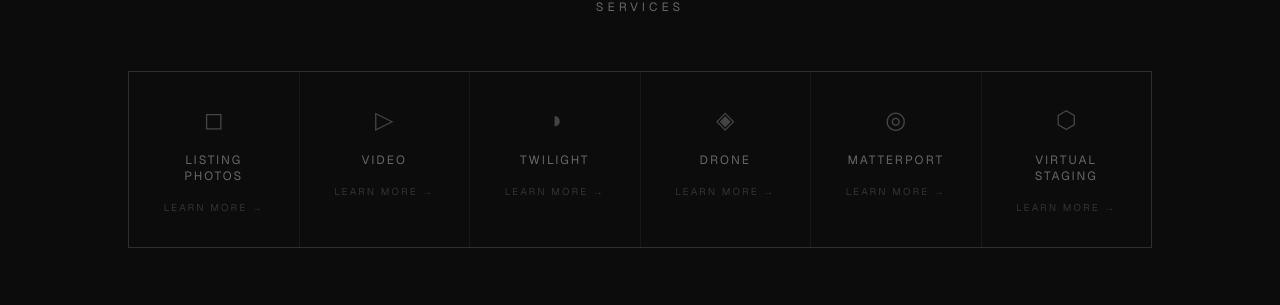
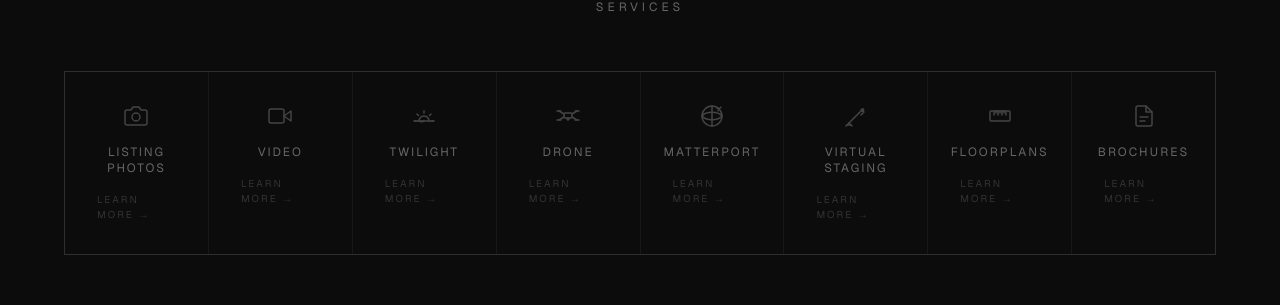
Before and after one commit to luckimages/luckimages-portal, a Next.js app: page / in a window 1280 px wide. Shown: the part 881-1186 px from the top of the page. Built offline with nearby package versions, Linux system fonts and the light colour scheme.

Commit message:
Update service icons to SVG, add Floorplans and Brochures

```diff
--- a/src/app/page.tsx
+++ b/src/app/page.tsx
@@ -1,15 +1,7 @@
 import Link from "next/link";
 import HeroParallax from "@/components/HeroParallax";
 import HomeNav from "@/components/HomeNav";
-
-const SERVICES = [
-  { name: "Listing Photos", icon: "◻", slug: "listing-photos" },
-  { name: "Video", icon: "▷", slug: "video" },
-  { name: "Twilight", icon: "◑", slug: "twilight" },
-  { name: "Drone", icon: "◈", slug: "drone" },
-  { name: "Matterport", icon: "◎", slug: "matterport" },
-  { name: "Virtual Staging", icon: "⬡", slug: "virtual-staging" },
-];
+import { SERVICES } from "@/lib/services";
 
 export default function Home() {
   return (
@@ -18,7 +10,7 @@ export default function Home() {
       {/* NAV */}
       <HomeNav />
 
-      {/* HERO — video background */}
+      {/* HERO */}
       <section className="relative flex flex-col items-center justify-center text-center px-6 py-40 min-h-screen overflow-hidden">
 
         <HeroParallax />
@@ -51,7 +43,7 @@ export default function Home() {
       {/* SERVICES */}
       <section id="services" className="px-8 py-20">
         <p className="text-xs tracking-[4px] uppercase text-[#666] text-center mb-14">Services</p>
-        <div className="grid grid-cols-2 md:grid-cols-3 lg:grid-cols-6 gap-px bg-white/5 border border-white/10 max-w-5xl mx-auto overflow-hidden">
+        <div className="grid grid-cols-2 md:grid-cols-4 lg:grid-cols-8 gap-px bg-white/5 border border-white/10 max-w-6xl mx-auto overflow-hidden">
           {SERVICES.map((s) => (
             <Link
               key={s.slug}
@@ -60,7 +52,7 @@ export default function Home() {
               rel="noopener noreferrer"
               className="bg-[#0c0c0c] p-8 flex flex-col items-center gap-4 hover:bg-[#181818] transition-colors group"
             >
-              <span className="text-2xl text-[#444] group-hover:text-white transition-colors">{s.icon}</span>
+              <span className="text-[#444] group-hover:text-white transition-colors">{s.icon}</span>
               <span className="text-xs tracking-[2px] uppercase text-[#666] group-hover:text-white transition-colors text-center">{s.name}</span>
               <span className="text-[10px] tracking-[2px] uppercase text-[#333] group-hover:text-[#666] transition-colors">Learn More →</span>
             </Link>
--- /dev/null
+++ b/src/app/services/brochures/page.tsx
@@ -0,0 +1,27 @@
+import Link from "next/link";
+
+export default function BrochuresPage() {
+  return (
+    <main className="min-h-screen bg-[#0c0c0c] text-white flex flex-col">
+      <nav className="flex items-center justify-between px-8 py-6 border-b border-white/10">
+        <Link href="/" className="text-xl font-black tracking-tight uppercase hover:opacity-70 transition-opacity">Luck Images</Link>
+        <Link href="/login" className="text-xs tracking-[3px] uppercase border border-white/25 px-5 py-2.5 hover:border-white hover:bg-white/5 transition-all">Login</Link>
+      </nav>
+
+      <div className="flex-1 flex flex-col items-center justify-center text-center px-6 py-32">
+        <p className="text-xs tracking-[4px] uppercase text-[#666] mb-4">Services</p>
+        <h1 className="text-[clamp(40px,6vw,80px)] font-black tracking-tight leading-none uppercase mb-8">Brochures</h1>
+        <p className="text-[#666] text-lg max-w-lg mb-12 leading-relaxed">Print-ready and digital property brochures that make a lasting impression at open houses and showings.</p>
+        <div className="flex gap-4">
+          <Link href="/login" className="text-xs tracking-[3px] uppercase bg-white text-black px-8 py-4 font-semibold hover:bg-white/90 transition-colors">Book Now</Link>
+          <Link href="/" className="text-xs tracking-[3px] uppercase border border-white/25 px-8 py-4 hover:border-white hover:bg-white/5 transition-all">← All Services</Link>
+        </div>
+      </div>
+
+      <footer className="border-t border-white/10 px-8 py-8 flex items-center justify-between">
+        <span className="text-xs tracking-[3px] uppercase text-[#444]">© 2026 Luck Images</span>
+        <a href="mailto:ryan@luckimages.com" className="text-xs tracking-[2px] uppercase text-[#444] hover:text-white transition-colors">ryan@luckimages.com</a>
+      </footer>
+    </main>
+  );
+}
--- /dev/null
+++ b/src/app/services/floorplans/page.tsx
@@ -0,0 +1,27 @@
+import Link from "next/link";
+
+export default function FloorplansPage() {
+  return (
+    <main className="min-h-screen bg-[#0c0c0c] text-white flex flex-col">
+      <nav className="flex items-center justify-between px-8 py-6 border-b border-white/10">
+        <Link href="/" className="text-xl font-black tracking-tight uppercase hover:opacity-70 transition-opacity">Luck Images</Link>
+        <Link href="/login" className="text-xs tracking-[3px] uppercase border border-white/25 px-5 py-2.5 hover:border-white hover:bg-white/5 transition-all">Login</Link>
+      </nav>
+
+      <div className="flex-1 flex flex-col items-center justify-center text-center px-6 py-32">
+        <p className="text-xs tracking-[4px] uppercase text-[#666] mb-4">Services</p>
+        <h1 className="text-[clamp(40px,6vw,80px)] font-black tracking-tight leading-none uppercase mb-8">Floorplans</h1>
+        <p className="text-[#666] text-lg max-w-lg mb-12 leading-relaxed">Accurate, clean floorplan diagrams that give buyers a clear picture of every space. Delivered fast alongside your listing photos.</p>
+        <div className="flex gap-4">
+          <Link href="/login" className="text-xs tracking-[3px] uppercase bg-white text-black px-8 py-4 font-semibold hover:bg-white/90 transition-colors">Book Now</Link>
+          <Link href="/" className="text-xs tracking-[3px] uppercase border border-white/25 px-8 py-4 hover:border-white hover:bg-white/5 transition-all">← All Services</Link>
+        </div>
+      </div>
+
+      <footer className="border-t border-white/10 px-8 py-8 flex items-center justify-between">
+        <span className="text-xs tracking-[3px] uppercase text-[#444]">© 2026 Luck Images</span>
+        <a href="mailto:ryan@luckimages.com" className="text-xs tracking-[2px] uppercase text-[#444] hover:text-white transition-colors">ryan@luckimages.com</a>
+      </footer>
+    </main>
+  );
+}
--- a/src/components/HomeNav.tsx
+++ b/src/components/HomeNav.tsx
@@ -2,15 +2,7 @@
 
 import Link from "next/link";
 import { useState } from "react";
-
-const SERVICES = [
-  { name: "Listing Photos", icon: "◻", slug: "listing-photos" },
-  { name: "Video", icon: "▷", slug: "video" },
-  { name: "Twilight", icon: "◑", slug: "twilight" },
-  { name: "Drone", icon: "◈", slug: "drone" },
-  { name: "Matterport", icon: "◎", slug: "matterport" },
-  { name: "Virtual Staging", icon: "⬡", slug: "virtual-staging" },
-];
+import { SERVICES } from "@/lib/services";
 
 const linkCls = "text-xs tracking-[3px] uppercase text-white/60 hover:text-white transition-colors";
 
--- /dev/null
+++ b/src/lib/services.tsx
@@ -0,0 +1,123 @@
+export const SERVICES = [
+  {
+    name: "Listing Photos",
+    slug: "listing-photos",
+    icon: (
+      <svg viewBox="0 0 24 24" fill="none" stroke="currentColor" strokeWidth={1.5} strokeLinecap="round" strokeLinejoin="round" className="w-6 h-6">
+        <path d="M23 19a2 2 0 0 1-2 2H3a2 2 0 0 1-2-2V8a2 2 0 0 1 2-2h4l2-3h6l2 3h4a2 2 0 0 1 2 2z" />
+        <circle cx="12" cy="13" r="4" />
+      </svg>
+    ),
+  },
+  {
+    name: "Video",
+    slug: "video",
+    icon: (
+      <svg viewBox="0 0 24 24" fill="none" stroke="currentColor" strokeWidth={1.5} strokeLinecap="round" strokeLinejoin="round" className="w-6 h-6">
+        <polygon points="23 7 16 12 23 17 23 7" />
+        <rect x="1" y="5" width="15" height="14" rx="2" ry="2" />
+      </svg>
+    ),
+  },
+  {
+    name: "Twilight",
+    slug: "twilight",
+    icon: (
+      <svg viewBox="0 0 24 24" fill="none" stroke="currentColor" strokeWidth={1.5} strokeLinecap="round" strokeLinejoin="round" className="w-6 h-6">
+        {/* horizon line */}
+        <line x1="2" y1="17" x2="22" y2="17" />
+        {/* half sun above horizon */}
+        <path d="M12 17 A5 5 0 0 1 7 17 A5 5 0 0 1 17 17" />
+        {/* rays */}
+        <line x1="12" y1="9" x2="12" y2="7" />
+        <line x1="6.5" y1="11.5" x2="5" y2="10" />
+        <line x1="17.5" y1="11.5" x2="19" y2="10" />
+        <line x1="4.5" y1="17" x2="2.5" y2="17" />
+        <line x1="19.5" y1="17" x2="21.5" y2="17" />
+      </svg>
+    ),
+  },
+  {
+    name: "Drone",
+    slug: "drone",
+    icon: (
+      <svg viewBox="0 0 24 24" fill="none" stroke="currentColor" strokeWidth={1.5} strokeLinecap="round" strokeLinejoin="round" className="w-6 h-6">
+        {/* body */}
+        <rect x="8" y="9" width="8" height="5" rx="1" />
+        {/* arms */}
+        <line x1="8" y1="10" x2="3" y2="7" />
+        <line x1="16" y1="10" x2="21" y2="7" />
+        <line x1="8" y1="13" x2="3" y2="16" />
+        <line x1="16" y1="13" x2="21" y2="16" />
+        {/* rotors */}
+        <line x1="1" y1="7" x2="5" y2="7" />
+        <line x1="19" y1="7" x2="23" y2="7" />
+        <line x1="1" y1="16" x2="5" y2="16" />
+        <line x1="19" y1="16" x2="23" y2="16" />
+        {/* camera pod */}
+        <circle cx="12" cy="15" r="1" />
+      </svg>
+    ),
+  },
+  {
+    name: "Matterport",
+    slug: "matterport",
+    icon: (
+      <svg viewBox="0 0 24 24" fill="none" stroke="currentColor" strokeWidth={1.5} strokeLinecap="round" strokeLinejoin="round" className="w-6 h-6">
+        <circle cx="12" cy="12" r="10" />
+        <path d="M2 12 C6 7, 18 7, 22 12" />
+        <path d="M2 12 C6 17, 18 17, 22 12" />
+        <line x1="12" y1="2" x2="12" y2="22" />
+        <path d="M19 5 L21 3" markerEnd="url(#arr)" />
+        <polyline points="17,4 19,5 18,7" />
+      </svg>
+    ),
+  },
+  {
+    name: "Virtual Staging",
+    slug: "virtual-staging",
+    icon: (
+      <svg viewBox="0 0 24 24" fill="none" stroke="currentColor" strokeWidth={1.5} strokeLinecap="round" strokeLinejoin="round" className="w-6 h-6">
+        <line x1="5" y1="19" x2="15" y2="9" />
+        <path d="M15 9 l3-3 2 2-3 3" />
+        <path d="M17 6 l1-1 a1 1 0 0 1 1.4 1.4l-1 1" />
+        <line x1="5" y1="19" x2="8" y2="22" />
+        <line x1="5" y1="19" x2="2" y2="22" />
+        <path d="M3 21 l4 0" />
+      </svg>
+    ),
+  },
+  {
+    name: "Floorplans",
+    slug: "floorplans",
+    icon: (
+      <svg viewBox="0 0 24 24" fill="none" stroke="currentColor" strokeWidth={1.5} strokeLinecap="round" strokeLinejoin="round" className="w-6 h-6">
+        {/* ruler body */}
+        <rect x="2" y="7" width="20" height="10" rx="1" />
+        {/* tick marks */}
+        <line x1="6" y1="7" x2="6" y2="11" />
+        <line x1="10" y1="7" x2="10" y2="11" />
+        <line x1="14" y1="7" x2="14" y2="11" />
+        <line x1="18" y1="7" x2="18" y2="11" />
+        <line x1="8" y1="7" x2="8" y2="9" />
+        <line x1="12" y1="7" x2="12" y2="9" />
+        <line x1="16" y1="7" x2="16" y2="9" />
+      </svg>
+    ),
+  },
+  {
+    name: "Brochures",
+    slug: "brochures",
+    icon: (
+      <svg viewBox="0 0 24 24" fill="none" stroke="currentColor" strokeWidth={1.5} strokeLinecap="round" strokeLinejoin="round" className="w-6 h-6">
+        {/* page with dog-ear */}
+        <path d="M14 2 H6 a2 2 0 0 0-2 2 v16 a2 2 0 0 0 2 2 h12 a2 2 0 0 0 2-2 V8 Z" />
+        {/* dog-ear fold */}
+        <polyline points="14 2 14 8 20 8" />
+        {/* lines suggesting content */}
+        <line x1="8" y1="13" x2="16" y2="13" />
+        <line x1="8" y1="17" x2="13" y2="17" />
+      </svg>
+    ),
+  },
+];
```
